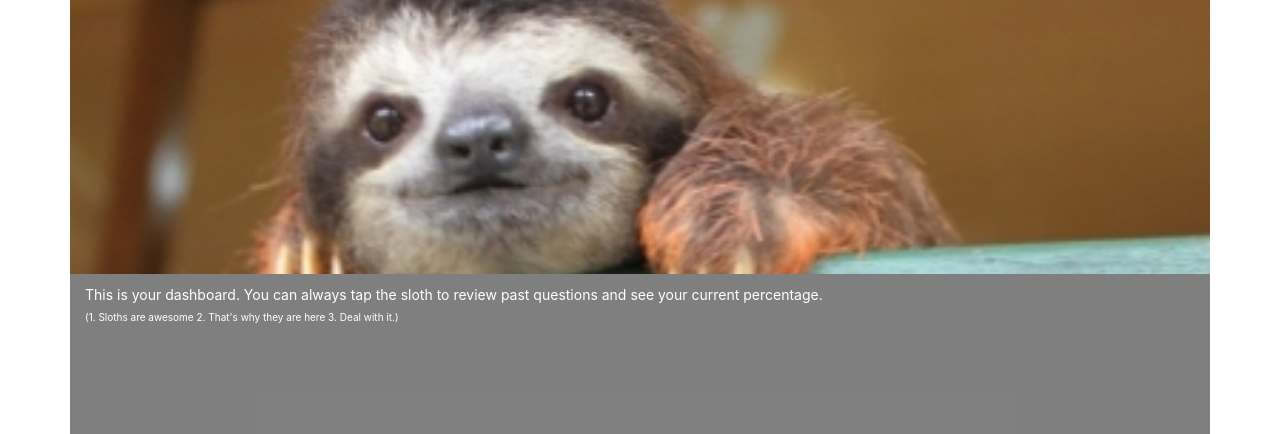
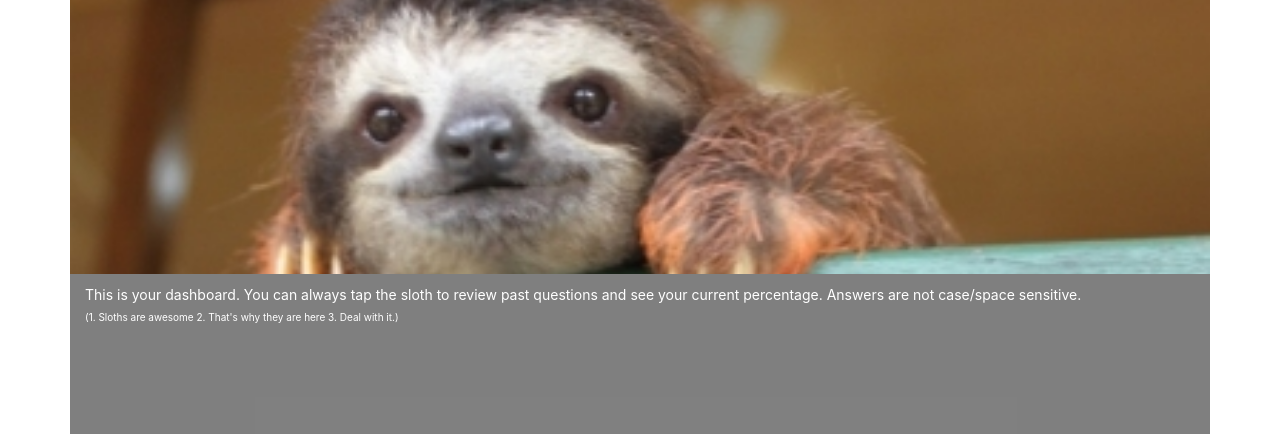
Before and after one commit to elongton/bachelorette, a Django app: template templates/questions/control_panel.html in a window 1280 px wide. Shown: the part 366-800 px from the top of the page. Run offline with Django 3.2, Linux system fonts and the light colour scheme; the template is opened without the code that fills it, so the values that code supplies are empty; some libraries are stand-ins or nearby versions.

Commit message:
added info to bottom

```diff
--- a/templates/questions/control_panel.html
+++ b/templates/questions/control_panel.html
@@ -43,7 +43,7 @@
 
     </div>
     <div class="col-sm-12 subtext_area " style = "background-color: rgba(1, 1, 1, 0.5); color: white; padding-top: 10px;">
-      <p style="font-size: 14px;">This is your dashboard. You can always tap the sloth to review past questions and see your current percentage.
+      <p style="font-size: 14px;">This is your dashboard. You can always tap the sloth to review past questions and see your current percentage. Answers are not case/space sensitive.
            <br><span style="font-size: 10px;">(1. Sloths are awesome  2. That's why they are here  3. Deal with it.)<span></p>
     </div>
   </div>
```
